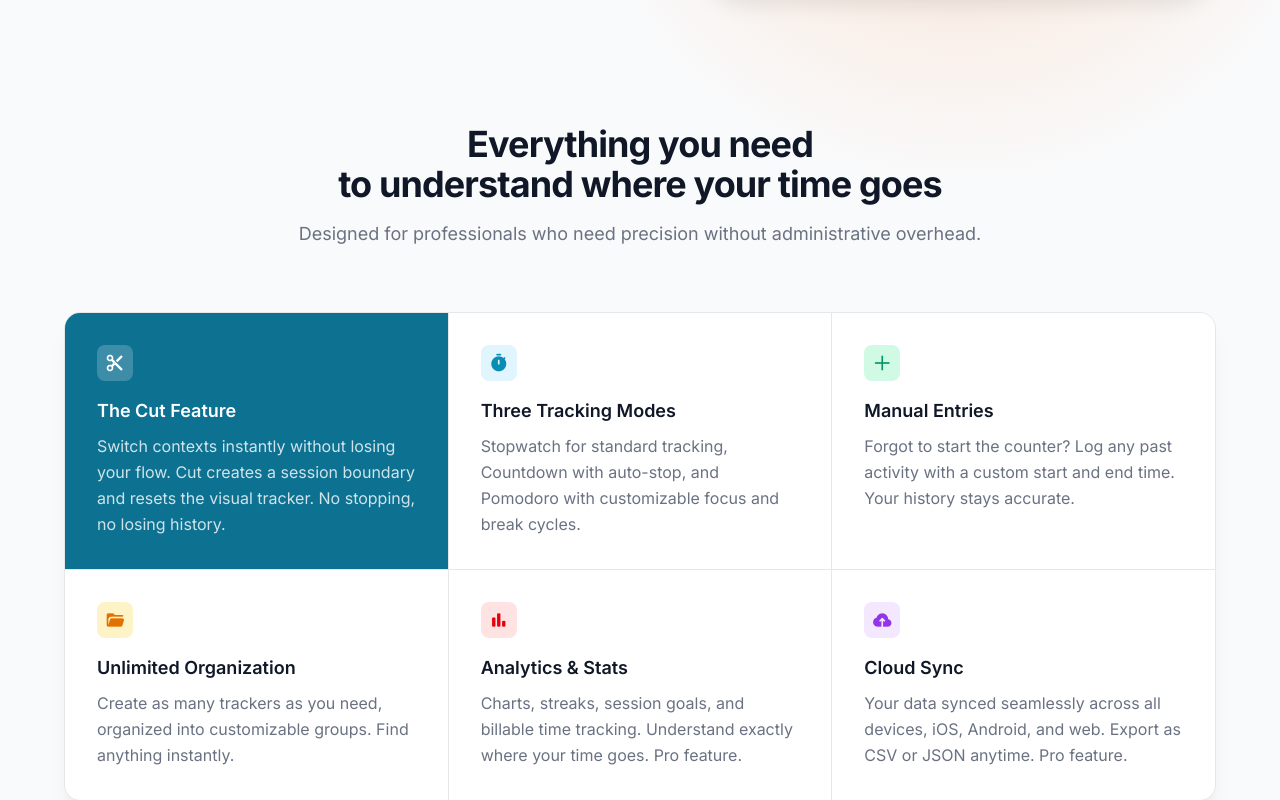
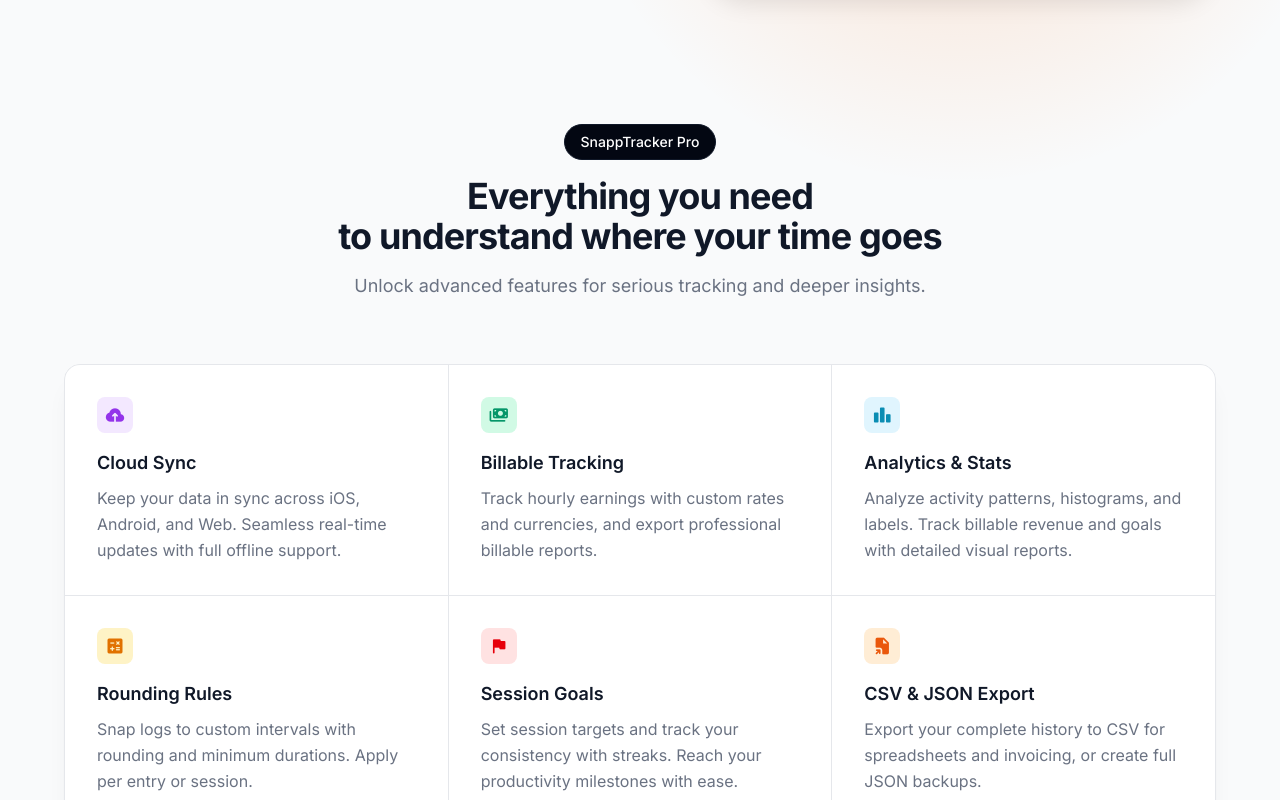
Before and after one commit to TrapShooter/SnappTracker-Website, a Next.js app: page / in a window 1280 px wide. Shown: the part 2000-2800 px from the top of the page. Built offline with nearby package versions, Linux system fonts and the light colour scheme.

Commit message:
Improvements to the Features section and added badges component

```diff
--- /dev/null
+++ b/components/Badge.tsx
@@ -0,0 +1,32 @@
+import React from 'react';
+import Icon from './Icon';
+
+type BadgeVariant = 'accent' | 'dark';
+
+interface BadgeProps {
+  children: React.ReactNode;
+  icon?: string;
+  className?: string;
+  variant?: BadgeVariant;
+}
+
+export default function Badge({
+  children,
+  icon,
+  className = "",
+  variant = "accent"
+}: BadgeProps) {
+  const variantStyles = {
+    accent: "bg-accent-100 dark:bg-accent-900/30 text-accent-700 dark:text-white border border-accent-200 dark:border-accent-900",
+    dark: "bg-gray-950 dark:bg-white text-white dark:text-gray-950 border border-gray-900 dark:border-gray-200"
+  };
+
+  return (
+    <div className={`inline-flex items-center gap-2 rounded-full px-4 py-2.5 text-sm font-medium border transition-colors ${variantStyles[variant]} ${className}`}>
+      {icon && (
+        <Icon name={icon} size={18} weight={700} />
+      )}
+      <span className="leading-none">{children}</span>
+    </div>
+  );
+}
--- a/components/Download.tsx
+++ b/components/Download.tsx
@@ -1,4 +1,5 @@
 import Button from "./Button";
+import Badge from "./Badge";
 import { AppStoreButton, GooglePlayButton } from "./StoreButton";
 import { GlobeIcon } from "./BrandIcons";
 import { APP_URL } from "@/lib/constants";
@@ -30,9 +31,9 @@
           className="pointer-events-none absolute inset-0 z-0 bg-[radial-gradient(ellipse_80%_60%_at_50%_-10%,#e0f5fe,transparent)] dark:bg-[radial-gradient(ellipse_80%_60%_at_50%_-10%,rgba(17,174,215,0.08),transparent)]"
         />
         <div className="relative z-10 max-w-4xl mx-auto px-6 pt-32 pb-20 sm:pb-28 text-center flex flex-col items-center">
-          <div className="mb-6 inline-flex items-center gap-2 rounded-full bg-accent-50 px-4 py-1.5 text-sm font-medium text-accent-700">
+          <Badge className="mb-6">
             iOS · Android · Web
-          </div>
+          </Badge>
           <h1 className="text-5xl sm:text-6xl font-bold tracking-tight leading-tight mb-6">
             Get SnappTracker,<br />
             <span className="text-accent-600">your way</span>
@@ -64,9 +65,9 @@
         <div className="grid grid-cols-1 lg:grid-cols-2 gap-12 lg:gap-20 items-center">
           {/* Text */}
           <div>
-            <div className="inline-flex items-center gap-2 rounded-full bg-accent-50 px-3 py-1 text-xs font-semibold text-accent-700 uppercase tracking-wider mb-4">
+            <Badge className="mb-4">
               iPhone
-            </div>
+            </Badge>
             <h2 className="text-4xl font-bold tracking-tight mb-4">
               Designed for <span className="text-accent-600">iPhone</span>
             </h2>
@@ -98,9 +99,9 @@
 
           {/* Text */}
           <div>
-            <div className="inline-flex items-center gap-2 rounded-full bg-accent-50 px-3 py-1 text-xs font-semibold text-accent-700 uppercase tracking-wider mb-4">
+            <Badge className="mb-4">
               Android
-            </div>
+            </Badge>
             <h2 className="text-4xl font-bold tracking-tight mb-4">
               Also on <span className="text-accent-600">Android</span>
             </h2>
@@ -122,9 +123,9 @@
         <div className="grid grid-cols-1 lg:grid-cols-2 gap-12 lg:gap-20 items-center">
           {/* Text */}
           <div>
-            <div className="inline-flex items-center gap-2 rounded-full bg-accent-50 px-3 py-1 text-xs font-semibold text-accent-700 uppercase tracking-wider mb-4">
+            <Badge className="mb-4">
               Web
-            </div>
+            </Badge>
             <h2 className="text-4xl font-bold tracking-tight mb-4">
               Works in your <span className="text-accent-600">browser too</span>
             </h2>
--- a/components/Features.tsx
+++ b/components/Features.tsx
@@ -1,3 +1,4 @@
+import Badge from "./Badge";
 import { BoxedIcon, BoxedIconVariant } from "@/components/BoxedIcon";
 
 type Feature = {
@@ -10,52 +11,54 @@
 
 const features: Feature[] = [
   {
-    icon: "content_cut",
-    title: "The Cut Feature",
+    icon: "cloud_upload",
+    title: "Cloud Sync",
     description:
-      "Switch contexts instantly without losing your flow. Cut creates a session boundary and resets the visual tracker. No stopping, no losing history.",
-    highlight: true,
+      "Keep your data in sync across iOS, Android, and Web. Seamless real-time updates with full offline support.",
+    highlight: false,
+    variant: "purple",
   },
   {
-    icon: "timer",
-    title: "Three Tracking Modes",
+    icon: "payments",
+    title: "Billable Tracking",
     description:
-      "Stopwatch for standard tracking, Countdown with auto-stop, and Pomodoro with customizable focus and break cycles.",
+      "Track hourly earnings with custom rates and currencies, and export professional billable reports.",
+    highlight: false,
+    variant: "emerald",
+  },
+  {
+    icon: "leaderboard",
+    title: "Analytics & Stats",
+    description:
+      "Analyze activity patterns, histograms, and labels. Track billable revenue and goals with detailed visual reports.",
     highlight: false,
     variant: "primary",
   },
   {
-    icon: "add_2",
-    title: "Manual Entries",
+    icon: "calculate",
+    title: "Rounding Rules",
     description:
-      "Forgot to start the counter? Log any past activity with a custom start and end time. Your history stays accurate.",
-    highlight: false,
-    variant: "emerald",
-  },
-  {
-    icon: "folder_open",
-    title: "Unlimited Organization",
-    description:
-      "Create as many trackers as you need, organized into customizable groups. Find anything instantly.",
+      "Snap logs to custom intervals with rounding and minimum durations. Apply per entry or session.",
     highlight: false,
     variant: "amber",
   },
   {
-    icon: "bar_chart",
-    title: "Analytics & Stats",
+    icon: "flag",
+    title: "Session Goals",
     description:
-      "Charts, streaks, session goals, and billable time tracking. Understand exactly where your time goes. Pro feature.",
+      "Set session targets and track your consistency with streaks. Reach your productivity milestones with ease.",
     highlight: false,
     variant: "red",
   },
   {
-    icon: "cloud_upload",
-    title: "Cloud Sync",
+    icon: "file_export",
+    title: "CSV & JSON Export",
     description:
-      "Your data synced seamlessly across all devices, iOS, Android, and web. Export as CSV or JSON anytime. Pro feature.",
+      "Export your complete history to CSV for spreadsheets and invoicing, or create full JSON backups.",
     highlight: false,
-    variant: "purple",
+    variant: "orange",
   },
+
 ];
 
 export default function Features({
@@ -69,13 +72,16 @@
     <section className={`bg-gray-50 dark:bg-gray-950 px-6 md:px-12 ${disableTopPadding ? 'pt-0' : 'pt-24'} ${disableBottomPadding ? 'pb-0' : 'pb-24'}`}>
       <div className="max-w-6xl mx-auto">
         <div className="text-center mb-16 max-w-3xl mx-auto">
+          <Badge variant="dark" className="mb-4">
+            SnappTracker Pro
+          </Badge>
           <h2 className="text-3xl sm:text-4xl font-bold tracking-tight text-gray-900 dark:text-white mb-4">
             Everything you need{" "}
             <br className="hidden md:block" />
             to understand where your time goes
           </h2>
           <p className="text-lg text-gray-500 dark:text-gray-400 mx-auto">
-            Designed for professionals who need precision without administrative overhead.
+            Unlock advanced features for serious tracking and deeper insights.
           </p>
         </div>
         {/*
--- a/components/HeroWithImage.tsx
+++ b/components/HeroWithImage.tsx
@@ -2,6 +2,7 @@
 
 import Image from "next/image";
 import Button from "./Button";
+import Badge from "./Badge";
 import { AppStoreButton, GooglePlayButton } from "./StoreButton";
 import { GlobeIcon } from "./BrandIcons";
 
@@ -59,9 +60,9 @@
           {/* Left Column: Content */}
           <div className="flex-1 flex flex-col items-center lg:items-start text-center lg:text-left">
             {/* Badge */}
-            <div className="mb-4 inline-flex items-center gap-2 rounded-full bg-accent-50 px-4 py-1.5 text-sm font-medium text-accent-700">
-              <span>Available on iOS, Android &amp; Web</span>
-            </div>
+            <Badge className="mb-4">
+              Available on iOS, Android &amp; Web
+            </Badge>
 
             <h1 className="text-4xl sm:text-5xl lg:text-6xl font-bold tracking-tight text-gray-900 dark:text-white leading-tight mb-6 text-balance">
               Time tracking for
@@ -107,7 +108,8 @@
       {/* Background decoration */}
       <div
         aria-hidden
-        className="pointer-events-none absolute inset-0 z-0 bg-[radial-gradient(ellipse_80%_60%_at_50%_-10%,#e0f5fe,transparent)] dark:bg-[radial-gradient(ellipse_80%_60%_at_50%_-10%,rgba(17,174,215,0.08),transparent)]"
+        className="pointer-events-none absolute inset-0 z-0
+        bg-[radial-gradient(ellipse_80%_60%_at_50%_-10%,rgba(17,174,215,0.20),transparent)]"
       />
     </section>
   );
```
